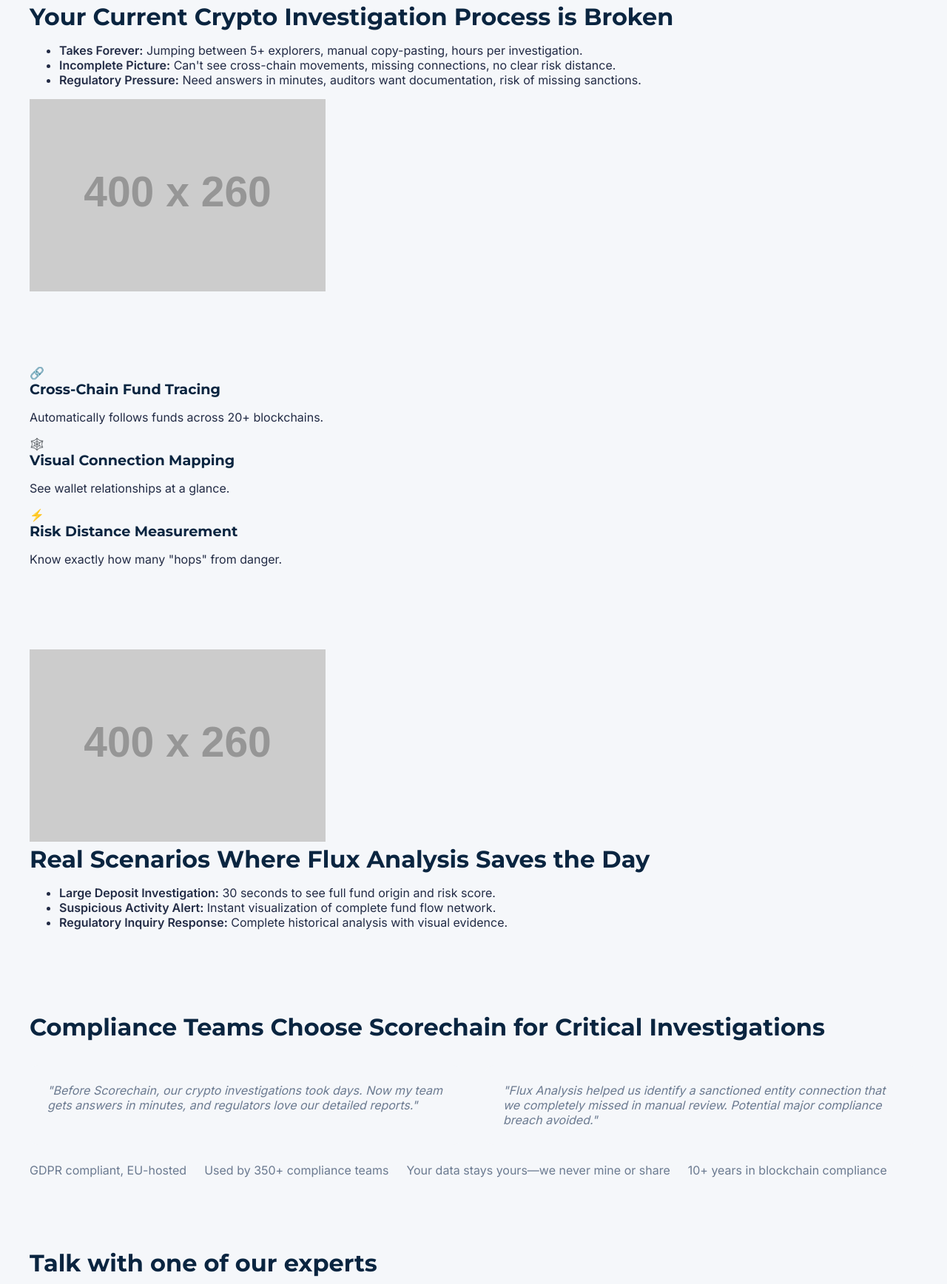
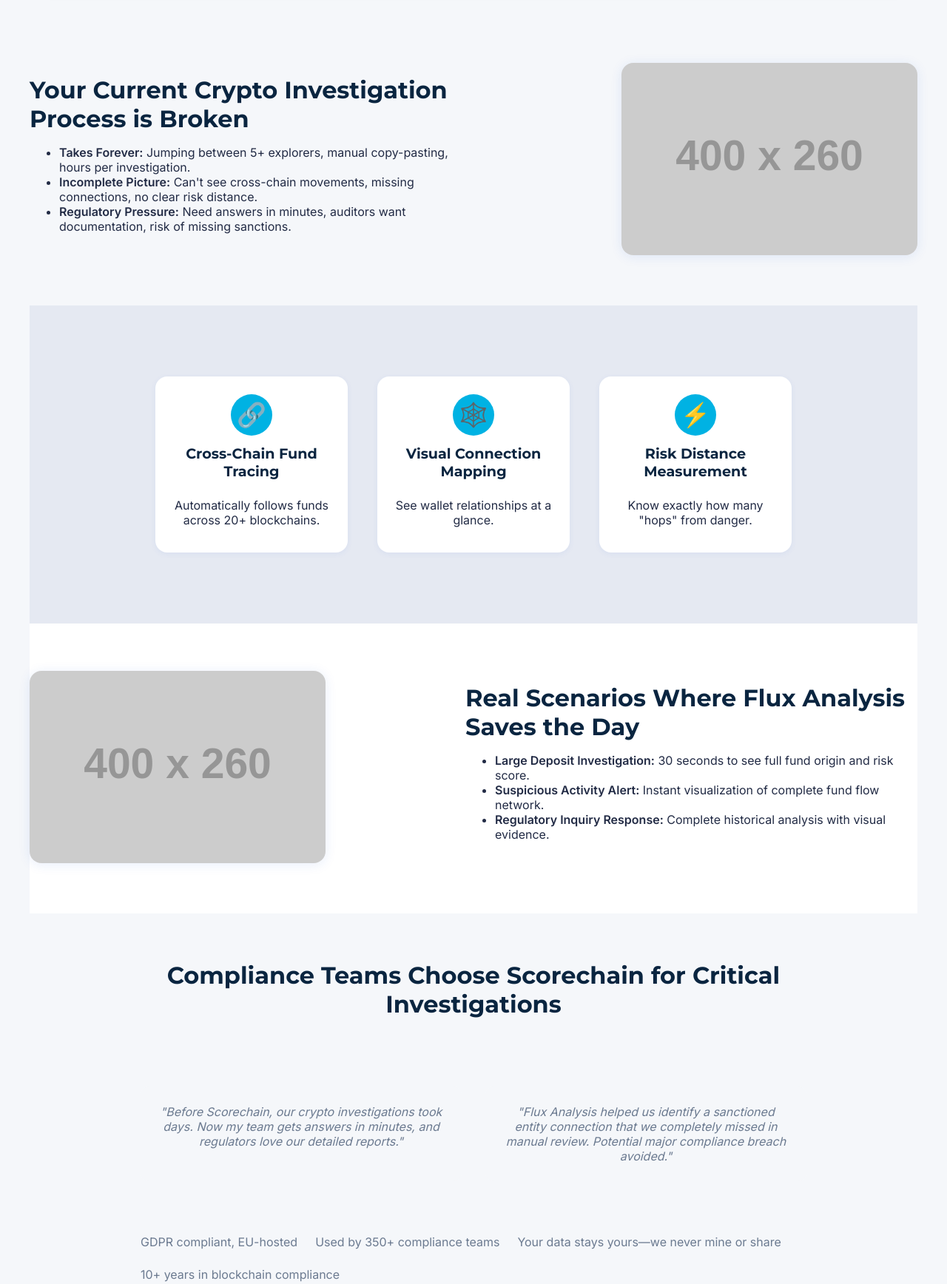
Before and after one commit to Matt-pioneerly/scorechain, a plain HTML site: page index.html in a window 1280 px wide. Shown: the part 951-2687 px from the top of the page at 74% size. Drawn offline with Linux system fonts and the light colour scheme; placeholder pictures from the web are drawn by us.

Commit message:
Update scorechain-landing.css

```diff
--- a/scorechain-landing.css
+++ b/scorechain-landing.css
@@ -54,8 +54,12 @@ h1, h2, h3 {
   margin-top: 0;
 }
 h1 {
-  font-size: 2.8rem;
-  font-weight: 900;
+  font-family: 'Montserrat', Arial, sans-serif;
+  font-weight: 800;
+  color: #0A2540;
+  font-size: 3.2rem;
+  line-height: 1.1;
+  letter-spacing: -0.02em;
   margin-bottom: 16px;
 }
 h2 {
@@ -70,7 +74,7 @@ h3 {
 }
 .subheadline {
   font-size: 1.3rem;
-  color: var(--grey-text);
+  color: #6B7A90;
   margin-bottom: 18px;
 }
 .value-prop {
@@ -96,7 +100,7 @@ h3 {
   align-items: center;
 }
 .cta-btn:hover {
-  background: #1A56DB;
+  background: #00B2E3;
   color: #fff;
 }
 .trust-indicator {
@@ -314,6 +318,108 @@ h3 {
   outline: 2px solid #0A2540;
   border-color: #0A2540;
 }
+.alt-section {
+  width: 100%;
+  padding: 64px 0;
+}
+.light-bg {
+  background: #F5F7FA;
+}
+.white-bg {
+  background: #fff;
+}
+.feature-icons-bg {
+  background: #E5E9F2;
+}
+.contact-bg {
+  background: #F5F7FA;
+}
+.section-content {
+  display: flex;
+  align-items: center;
+  justify-content: space-between;
+  max-width: 1200px;
+  margin: 0 auto;
+  gap: 48px;
+  flex-wrap: wrap;
+}
+.left-text .section-text {
+  flex: 1 1 420px;
+  order: 1;
+}
+.left-text .section-image {
+  flex: 1 1 350px;
+  order: 2;
+  text-align: right;
+}
+.right-text .section-image {
+  flex: 1 1 350px;
+  order: 1;
+  text-align: left;
+}
+.right-text .section-text {
+  flex: 1 1 420px;
+  order: 2;
+}
+.center-text {
+  text-align: center;
+  max-width: 900px;
+  margin: 0 auto;
+}
+.section-image img {
+  width: 100%;
+  max-width: 400px;
+  border-radius: 16px;
+  box-shadow: 0 2px 16px rgba(26,86,219,0.10);
+}
+.feature-icons {
+  display: flex;
+  justify-content: center;
+  gap: 40px;
+  max-width: 900px;
+  margin: 0 auto;
+  padding: 32px 0;
+}
+.feature-icon-block {
+  background: #fff;
+  border-radius: 16px;
+  box-shadow: 0 2px 8px rgba(26,86,219,0.06);
+  padding: 24px 20px 18px 20px;
+  min-width: 180px;
+  max-width: 220px;
+  display: flex;
+  flex-direction: column;
+  align-items: center;
+  text-align: center;
+}
+.icon-circle {
+  width: 56px;
+  height: 56px;
+  background: #00B2E3;
+  color: #fff;
+  border-radius: 50%;
+  display: flex;
+  align-items: center;
+  justify-content: center;
+  font-size: 2rem;
+  margin-bottom: 12px;
+}
+.contact-content {
+  display: flex;
+  gap: 48px;
+  max-width: 1200px;
+  margin: 0 auto;
+  flex-wrap: wrap;
+  align-items: flex-start;
+}
+.contact-left {
+  flex: 1 1 420px;
+  min-width: 320px;
+}
+.contact-right {
+  flex: 1 1 350px;
+  min-width: 320px;
+}
 @media (max-width: 900px) {
   .hero, .features, .use-cases, .testimonials, .demo-section {
     flex-direction: column;
@@ -322,4 +428,15 @@ h3 {
   header, section {
     padding: 32px 8px;
   }
+  .section-content, .contact-content, .feature-icons {
+    flex-direction: column;
+    gap: 24px;
+    align-items: stretch;
+  }
+  .section-image, .section-text, .contact-left, .contact-right {
+    text-align: left !important;
+  }
+  .feature-icons {
+    align-items: center;
+  }
 }
```
